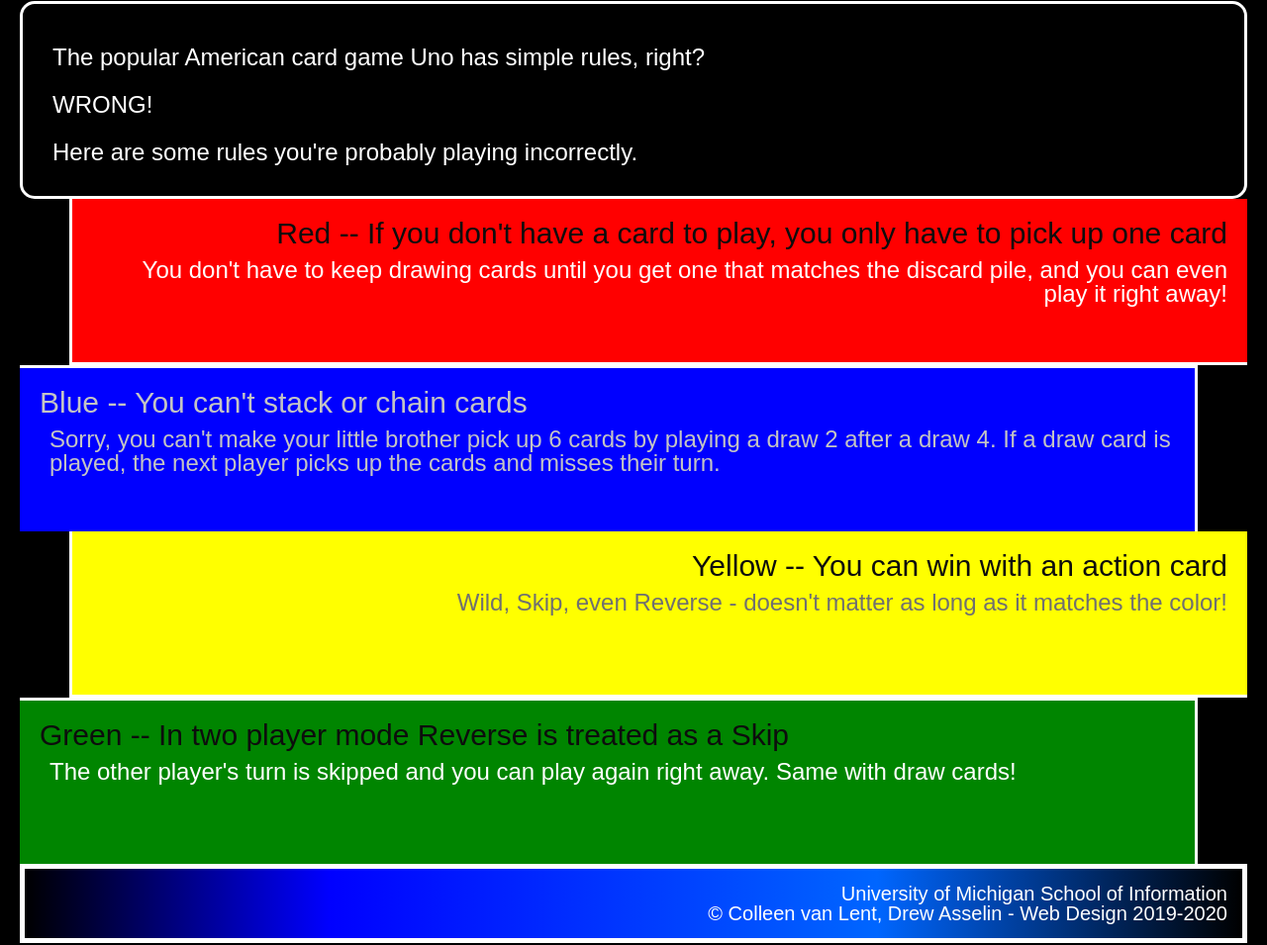
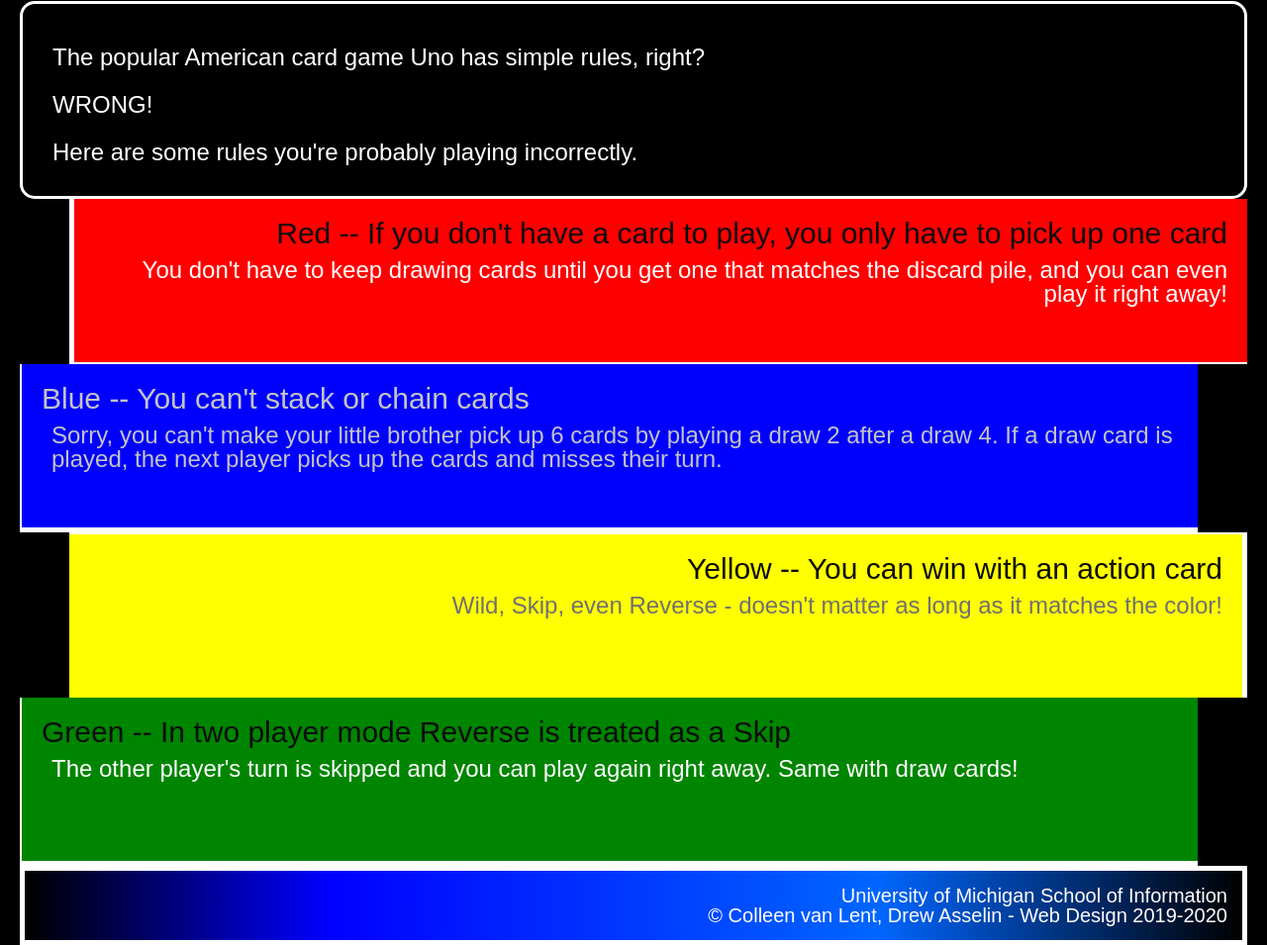
Before and after one commit to jinnyjkim/hw2-2024, a plain HTML site: page index.html in a window 1280 px wide. Shown: the part 327-1282 px from the top of the page at 99% size. Drawn offline with Linux system fonts and the light colour scheme.

Commit message:
Add files via upload

```diff
--- a/css/style.css
+++ b/css/style.css
@@ -41,15 +41,13 @@
     background-color: #ff0000;
     text-align: right;
     margin-left: 50px;
-    border-right: 2px;
-    border-top: 5px;
+    border-width: 0px 0px 2px 5px;
 }
 div.blue{
     background-color: #0000ff;
     text-align: left;
     margin-right: 50px;
-    border-bottom: 5px;
-    border-left: 2px;
+    border-width: 0px 0px 5px 2px;
 }
 div.blue h2{
     color: #c4c4c4;
@@ -61,8 +59,7 @@
     background-color: #ffff00;
     text-align: right;
     margin-left: 50px;
-    border-top: 2px;
-    border-right: 5px;
+    border-width: 2px 5px 0px 0px;
 }
 div.yellow p{
     color: #707070;
@@ -71,8 +68,7 @@
     background-color: #008500;
     text-align: left;
     margin-right: 50px;
-    border-bottom: 5px;
-    border-left: 2px;
+    border-width: 0px 0px 5px 2px;
 }
 footer{
     background: #000000;
```
